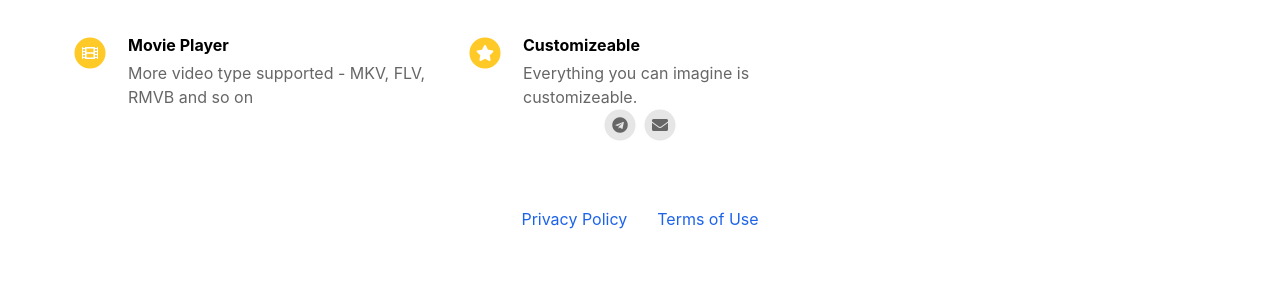
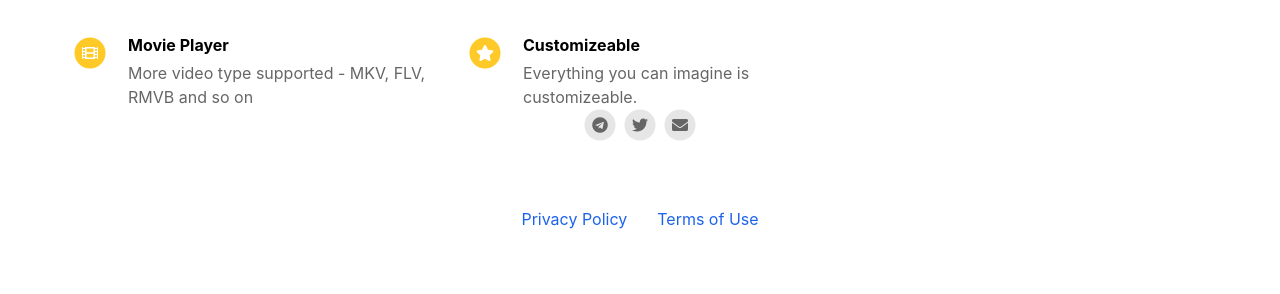
Before and after one commit to alexiscn/fileball.app, a Jekyll site: the page built from index.html, in a window 1280 px wide. Shown: the part 1182-1476 px from the top of the page. Built offline with Jekyll 4.4.1, drawn with Linux system fonts in a browser that asks for light colours; nearby versions of some CDN libraries.

Commit message:
add telegram link

```diff
--- a/_config.yml
+++ b/_config.yml
@@ -27,6 +27,7 @@
 # facebook_username                         :
 # instagram_username                        : ebaehr
 twitter_username                          : FileboxApp
+telegram_username                          : FileballApp
 # github_username                           : emilbaehr
 # youtube_username                          :
 
--- a/_includes/footer.html
+++ b/_includes/footer.html
@@ -13,11 +13,20 @@
 			</a>
 		{% endif %}
 
+		{% if site.telegram_username %}
+			<a href="https://t.me/{{ site.telegram_username }}">
+				<span class="fa-stack fa-1x">
+					<i class="socialIconBack fas fa-circle fa-stack-2x"></i>
+					<i class="socialIconTop fab fa-telegram fa-stack-1x"></i>
+				</span>
+			</a>
+		{% endif %}
+
 		{% if site.twitter_username %}
 			<a href="https://twitter.com/{{ site.twitter_username }}">
 				<span class="fa-stack fa-1x">
 					<i class="socialIconBack fas fa-circle fa-stack-2x"></i>
-					<i class="socialIconTop fab fa-telegram fa-stack-1x"></i>
+					<i class="socialIconTop fab fa-twitter fa-stack-1x"></i>
 				</span>
 			</a>
 		{% endif %}
```
